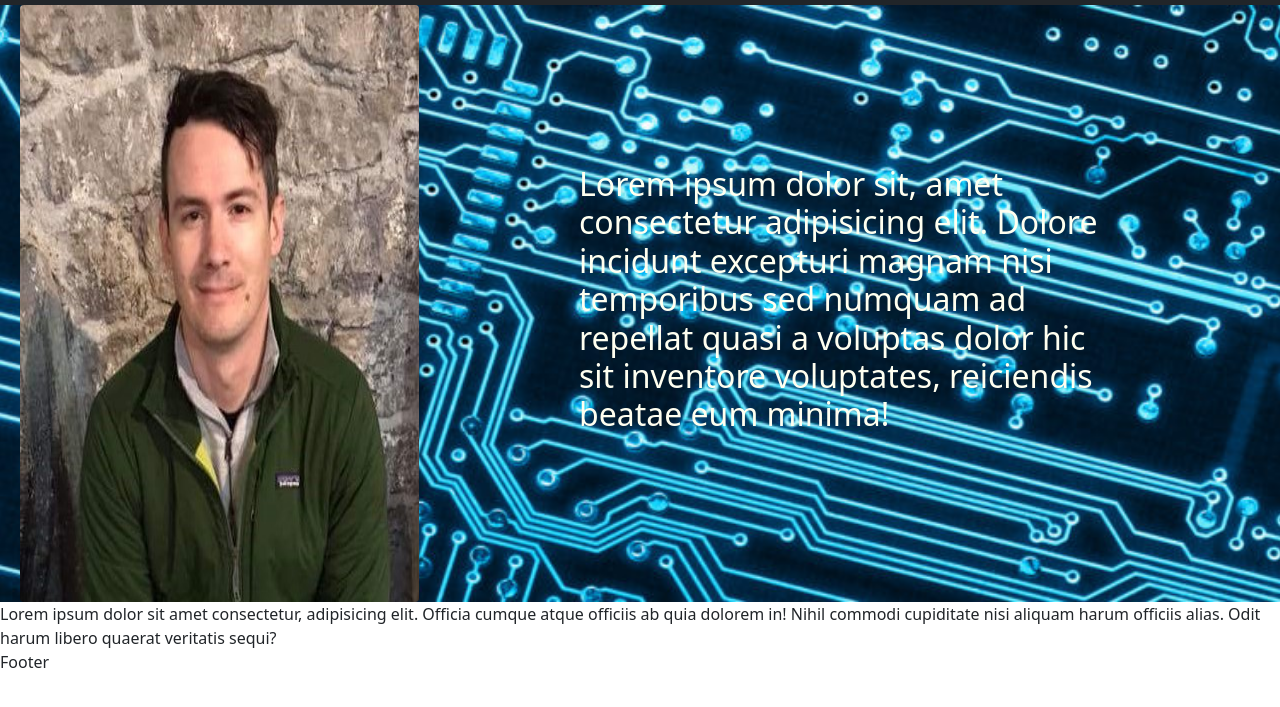
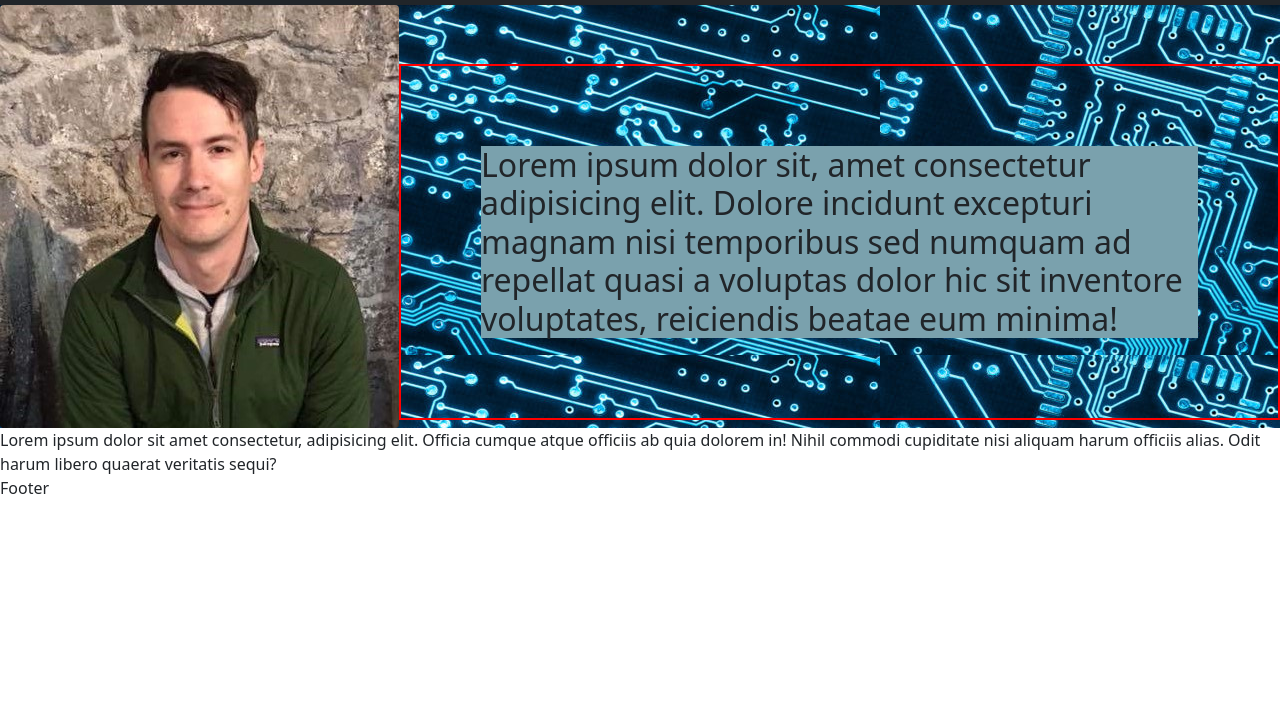
Before and after one commit to pharaohnof/gtbc-homework2, a plain HTML site: page index.html in a window 1280 px wide. Shown: the part 77-784 px from the top of the page. Drawn offline with nearby package versions, Linux system fonts and the light colour scheme.

Commit message:
adjusted styling of hero image

```diff
--- a/assets/css/style.css
+++ b/assets/css/style.css
@@ -28,35 +28,48 @@
 
 
 .hero-image {
-    /* height: 800px; */
     width: 100%;
-    /* margin-bottom: 25px; */
     background-image: url("../images/bg.jpg");
-    background-size: cover;
-    background-position: center;
+    /* background-size: cover; */
+    /* background-position: center;
     display: flex;
-    justify-content: flex-start;
+    justify-content: center;*/
     flex-direction: row;
+    /* flex: 4; */
+    /* background-color: #fff;
+    padding: 20px; */
+    display: flex;
+    flex-wrap: wrap;
+    /* justify-content: center; */
 }
 
 #profile-pic{
-    margin-left: 20px;
-    /* width: 50% !important; */
-    height: auto !important;
-    width: auto !important;
+     align-self: flex-start;
     display: flex;
-    flex-grow: 1;
-    flex-shrink: 1;
-
+    /* flex-basis: auto; */
+    /* flex-grow: 1; */
+    /* flex-shrink: 1; */ */
+    /* border-color: lawngreen;
+    border-style: solid;
+  border-width: 1px;
+  border-radius: 10px;
+  padding: 10px; */
+  flex: 1 0 400px !important;
 }
 
-.hero-image h2{
+#hero-text{
+    border: 2px solid red !important;
+    background-clip: content-box;
+    background-color:  rgb(122, 161, 173) ;
     /* margin-right: 10rem !important; */
-    padding: 10rem;
-    color: ivory;
+    align-self: flex-end;
+    padding: 5rem;
+    /* padding-left: 10rem; */
+    /* color: ivory !important; */
     display: flex;
     flex-wrap: wrap;
-    flex-grow: 1;
-    flex-shrink: 4;
+    flex: 1 1 400px;
+    /* flex-grow: 1;
+    flex-shrink: 4; */
     /* white-space: pre-wrap; */
 }
--- a/index.html
+++ b/index.html
@@ -40,7 +40,7 @@
 
     <div class="hero-image" >
         <img id="profile-pic" src="./assets/images/profilepic.jpg" class="rounded float-start" alt="Matthew Scott Pawlak Profile Pic">
-        <p><h2>Lorem ipsum dolor sit, amet consectetur adipisicing elit. Dolore incidunt excepturi magnam nisi temporibus sed numquam ad repellat quasi a voluptas dolor hic sit inventore voluptates, reiciendis beatae eum minima!</h2></p>
+        <p><h2 id="hero-text">Lorem ipsum dolor sit, amet consectetur adipisicing elit. Dolore incidunt excepturi magnam nisi temporibus sed numquam ad repellat quasi a voluptas dolor hic sit inventore voluptates, reiciendis beatae eum minima!</h2></p>
     </div>
 
     <main>
```
